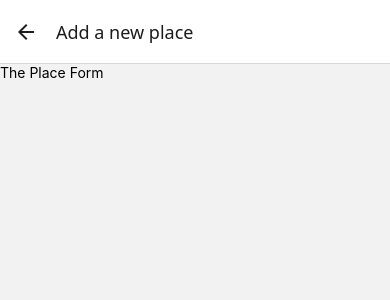
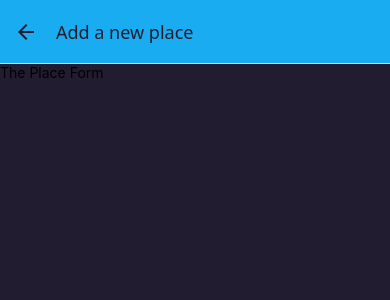
Before and after one commit to Ihsanullah-Yasar/Favorite-Places-App, a React Native app: screen /AddPlace in a window 390 px wide. Shown: the top 300 px of the page. Built offline with nearby package versions, Linux system fonts and the light colour scheme.

Commit message:
refactor: navigation improved

```diff
--- a/App.tsx
+++ b/App.tsx
@@ -9,6 +9,7 @@ import AllPlaces from "./screens/AllPlaces";
 import AddPlace from "./screens/AddPlace";
 import IconButton from "./components/UI/IconButton";
 import { JSX } from "react";
+import { Color } from "./constants/color";
 
 export type RootStackParamList = {
   AllPlaces: undefined;
@@ -18,15 +19,21 @@ export type RootStackParamList = {
 const Stack = createNativeStackNavigator<RootStackParamList>();
 
 const screenOptions: NativeStackNavigationOptions = {
-  headerShown: true,
+  headerStyle: { backgroundColor: Color.primary500 },
+  headerTintColor: Color.gray700,
 };
 
 export default function App(): JSX.Element {
   return (
     <>
-      <StatusBar />
+      <StatusBar style="inverted" translucent={false} />
       <NavigationContainer>
-        <Stack.Navigator screenOptions={screenOptions}>
+        <Stack.Navigator
+          screenOptions={{
+            ...screenOptions,
+            contentStyle: { backgroundColor: Color.gray700 },
+          }}
+        >
           <Stack.Screen
             name="AllPlaces"
             component={AllPlaces}
```
